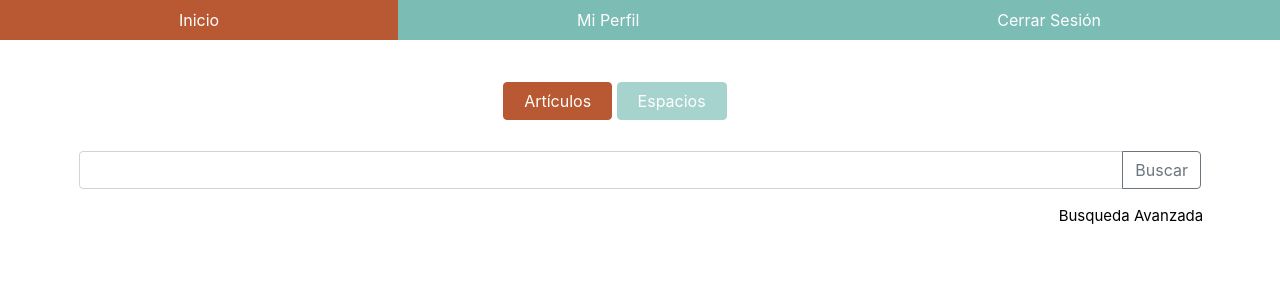
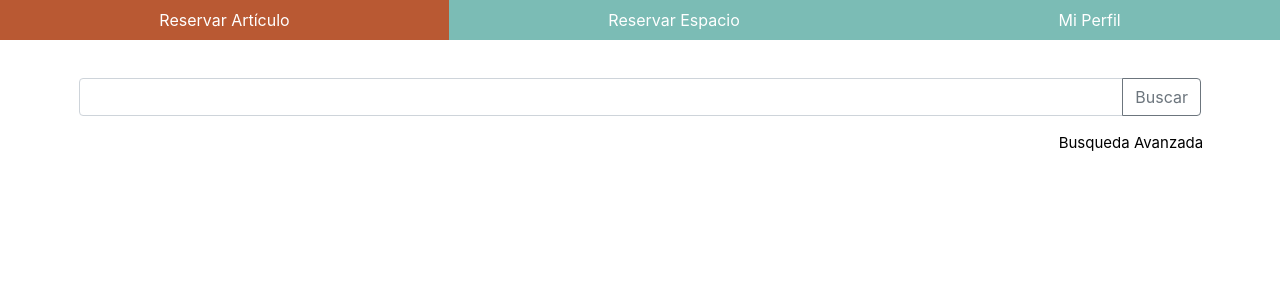
Before and after one commit to dcaceresm/reservascei, a Django app: page /landingUser/ in a window 1280 px wide. Shown: the part 132-432 px from the top of the page. Run offline with Django 3.2, Linux system fonts and the light colour scheme; the visitor is signed in with stand-in values (Sample User, id 1); data that the repository does not hold is empty; some libraries are stand-ins or nearby versions.

Commit message:
updated user tabs

```diff
--- a/inventarioCEI/templates/buscar.html
+++ b/inventarioCEI/templates/buscar.html
@@ -6,34 +6,21 @@
 
     <ul class="nav nav-pills nav-fill mb-3" id="pills-tab" role="tablist">
         <li class="nav-item">
-            <a class="nav-link active"  href="/"
-               aria-selected="false">Inicio</a>
+            <a class="nav-link active"  href="#"
+               aria-selected="false">Reservar Artículo</a>
+        </li>
+        <li class="nav-item">
+            <a class="nav-link"  href="/calendar"
+               aria-selected="false">Reservar Espacio</a>
         </li>
         <li class="nav-item">
             <a class="nav-link"  href="/profile"
                aria-selected="false">Mi Perfil</a>
         </li>
-        <li class="nav-item">
-            <a class="nav-link"  href="/logout"
-               aria-selected="false">Cerrar Sesión</a>
-        </li>
     </ul>
 
-    <div class="row">
-        <ul class="ul1" style="margin-top: 2%">
-            <li>
-                <button type="button" class="btn btn-secondary user-button" style="margin-bottom: 15px; padding-left: 20px; padding-right: 20px">Artículos</button>
-            </li>
-            <li>
-                <form action="{% url 'goToEspacios' %}" method="post">
-                        {% csrf_token %}
-                        <button class="btn btn-info user-button disabled" style="margin-right: 12px; margin-bottom: 15px; padding-left: 20px; padding-right: 20px" >Espacios</button>
-                </form>
-            </li>
-        </ul>
-    </div>
 
-    <div class="row" style="margin-left: 5%; margin-right: 5%">
+    <div class="row" style="margin-left: 5%; margin-right: 5%; margin-top: 3%;">
         <div class="col-sm">
             <form action="{% url 'buscar' %}" method="post">
             {% csrf_token %}
@@ -53,7 +40,7 @@
         </a>
     </div>
 
-    <div class="row" style="margin-left: 5%; margin-right: 5%; margin-top: 4%">
+    <div class="row" style="margin-left: 5%; margin-right: 5%; margin-top: 3%">
         <div class="card-deck">
             {% for articulo in lista %}
                 <div class="card" style="max-width: 202px;" onclick="location.href='/ficha/{{articulo.id}}';" >
```
Also changed, not shown: inventarioCEI/templates/articulo.html (+6 -6 lines), inventarioCEI/templates/calendario.html (+6 -19 lines).
